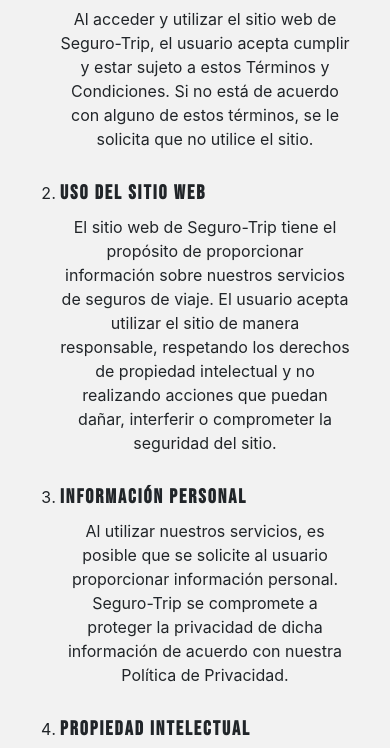
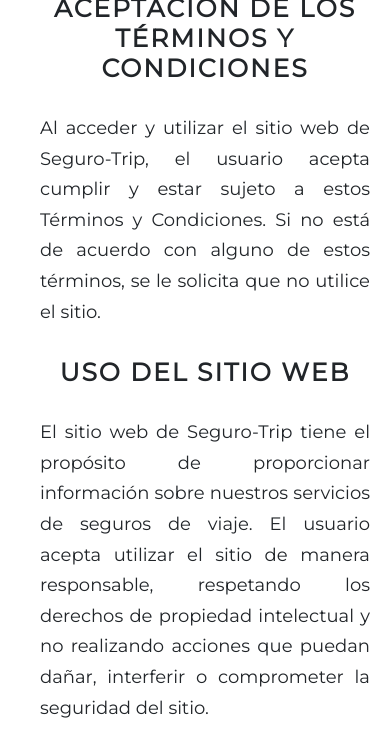
Before and after one commit to luiggy28/ProyectoLuiggy, a plain HTML site: page paginas/terminos.html in a window 390 px wide. Shown: the part 243-991 px from the top of the page. Drawn offline with nearby package versions, Linux system fonts and the light colour scheme.

Commit message:
actuaización de estilos

```diff
--- a/css/estilo.css
+++ b/css/estilo.css
@@ -373,39 +373,51 @@
 
 .terminos {
     width: 100%;
-    max-width: 800px;
     margin: 0 auto;
     padding: 40px;
-    background-color: #f2f2f2;
     box-shadow: 0px 1px 10px rgba(0,0,0,0.4);
 }
 
 .terminos h2 {
-    margin-bottom: 20px;
-    font-size: 30px;
+    margin-bottom: 40px;
+    font-size: 35px;
     font-weight: bold;
     text-align: center;
     letter-spacing: 2px;
+    text-transform: uppercase;
 }
 
 .terminos ol {
+    padding-left: 25px;
+    list-style-type: none;
     padding-left: 20px;
+    font-size: 30px;
 }
 
 .terminos li {
     margin-bottom: 30px;
+    font-size: 30px;
 }
 
 .terminos h3 {
-    margin-bottom: 10px;
-    font-size: 20px;
+    margin-bottom: 20px;
+    font-size: 25px;
     font-weight: bold;
     letter-spacing: 2px;
+    padding: 30px 10px;
+    text-transform: uppercase;
 }
 
 .terminos p {
-    font-size: 16px;
-    line-height: 1.5;
+    font-size: 18px;
+    line-height: 1.7;
+    text-align: justify;
+}
+
+.terminos h2, .terminos h3, .terminos ol, .terminos li, .terminos p {
+    max-width: 992px;
+    margin: 0 auto;
+    font-family: 'Montserrat', sans-serif;
 }
 
 /* Efectos nosotros.html */
@@ -878,7 +890,7 @@
     top: 0;
     bottom: 0;
     left: 50%;
-    width: 5px; /* Ancho de la línea de puntos */
+    width: 5px;
     transform: translateX(-50%);
 }
 
@@ -971,6 +983,14 @@
     .edades-container {
         flex-direction: column;
     }
+
+    .terminos {
+        max-width: 850px;
+    }
+
+    .terminos h3 {
+        text-align: center;
+    }
 }
 
 
@@ -1055,6 +1075,14 @@
 
     .edades-container {
         flex-direction: column;
+    }
+
+    .terminos {
+        max-width: 780px;
+    }
+
+    .terminos h3 {
+        text-align: center;
     }
 
     /* Cambio guía compra seguro */
@@ -1162,4 +1190,13 @@
         display: block;
         margin-right: 20px;
     }
+
+    .terminos {
+        max-width: 650px;
+        padding: 20px;
+    }
+
+    .terminos h3 {
+        text-align: center;
+    }
 }
```
